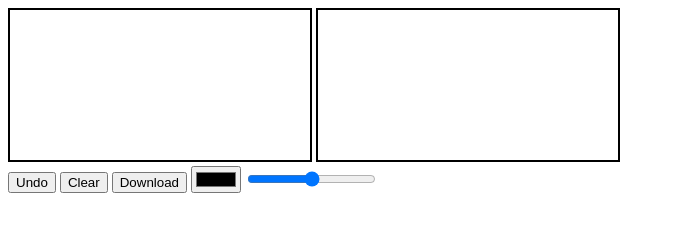
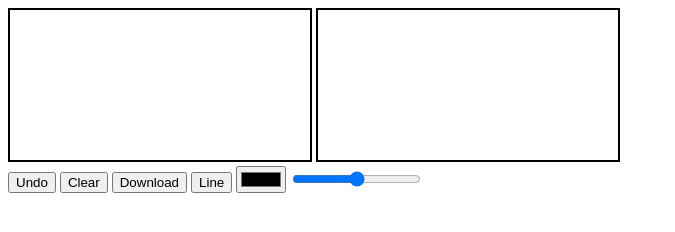
Before and after one commit to JamesMB209/dragonSlayers, a plain HTML site: page index.html in a window 1280 px wide. Shown: the whole page, without its empty margins (0-675 px from the left). Drawn offline with nearby package versions, Linux system fonts and the light colour scheme.

Commit message:
added line button

```diff
--- a/index.html
+++ b/index.html
@@ -23,6 +23,7 @@
             <button type="button" class="button">Undo</button>
             <button onClick="clear_canvas()" type="button" class="button">Clear</button>
             <button type="button" class="button">Download</button>
+            <button type="button" id='lineFunction' value='lineFunction'>Line</button>
 
             <input oninput="draw_color = this.value" type="color" class="color-picker">
             <input type="range" min="1" max="100" class="pen-range" oninput="draw_width = this.value">
```
